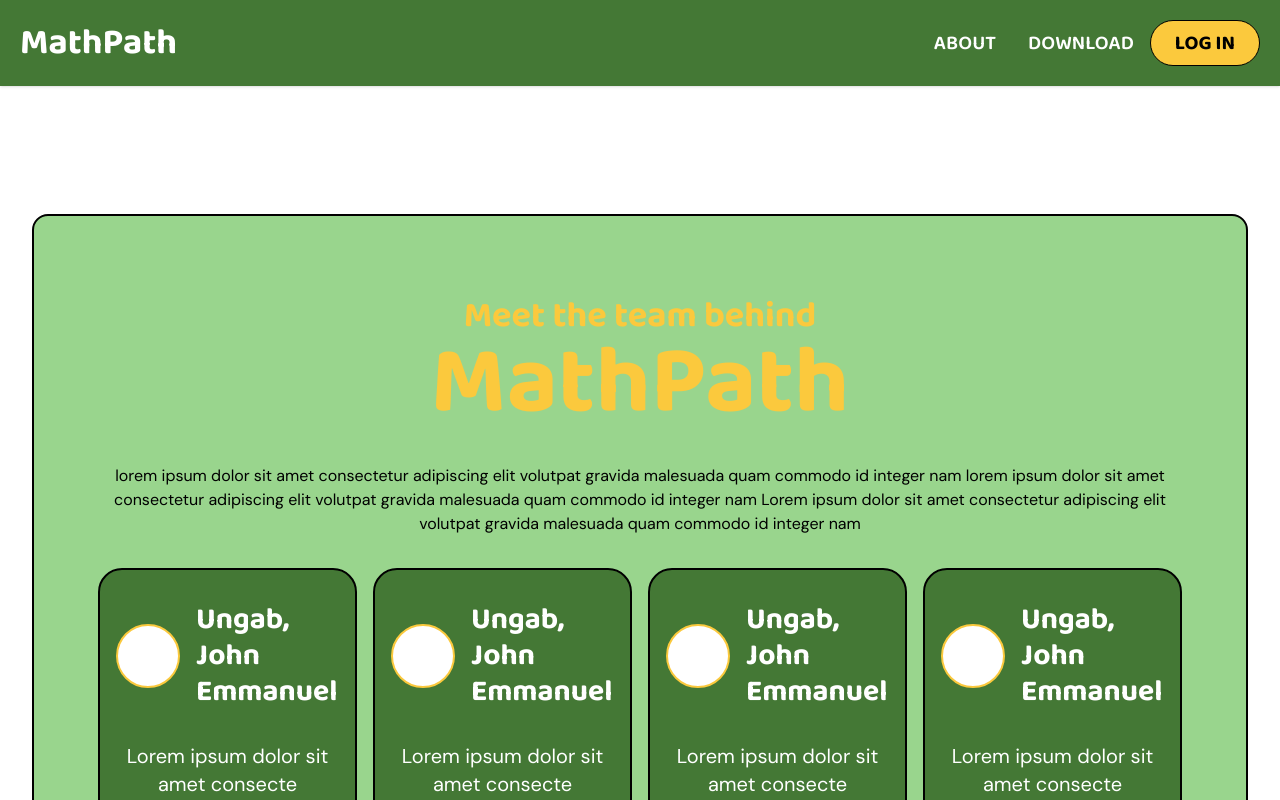
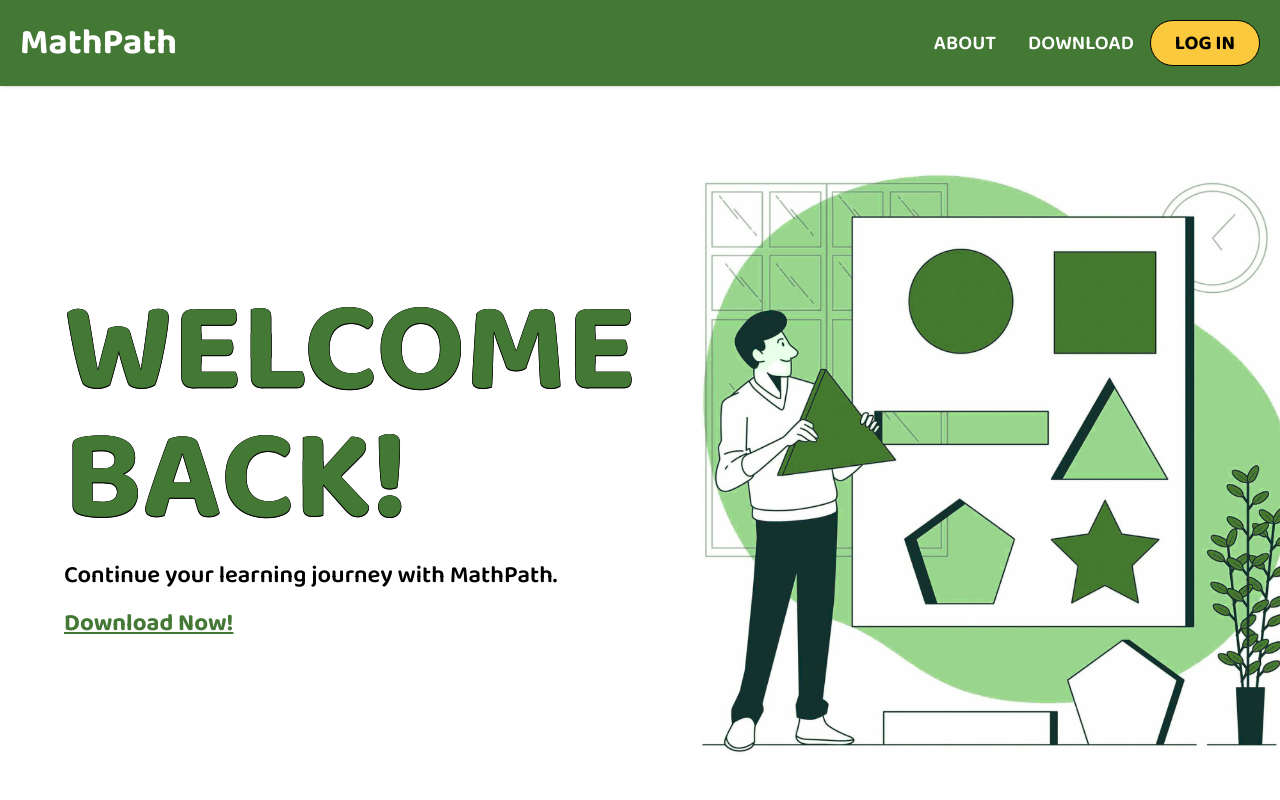
Before and after one commit to jeru7/MathPath-Web, a React (Vite) app: page / in a window 1280 px wide. Shown: the top 800 px of the page. Built offline with nearby package versions, Linux system fonts and the light colour scheme.

Commit message:
add: responsive hero, text outline

```diff
--- a/src/components/Nav.tsx
+++ b/src/components/Nav.tsx
@@ -6,7 +6,7 @@ export default function Nav(): ReactElement {
   const [isOpen, setIsOpen] = useState(false);
   return (
     <>
-      <nav className="font-baloo w-full bg-[var(--color-green-primary)] p-5 text-white shadow md:flex md:items-center md:justify-between">
+      <nav className="font-baloo fixed top-0 z-10 w-full bg-[var(--color-green-primary)] p-5 text-white shadow md:flex md:items-center md:justify-between">
         <div className="flex items-center justify-between">
           <span className="cursor-pointer text-4xl font-bold">MathPath</span>
           <span className="md:hidden" onClick={() => setIsOpen(!isOpen)}>
--- a/src/index.css
+++ b/src/index.css
@@ -22,6 +22,15 @@
   --color-darkest: #a45c11;
 }
 
+.font-outline {
+  text-shadow:
+    -0.5px -0.5px 0 black,
+     0.5px -0.5px 0 black,
+    -0.5px  0.5px 0 black,
+     0.5px  0.5px 0 black;
+}
+
+
 /* resets */
 *::before,
 *::after {
@@ -40,5 +49,5 @@ body {
 }
 
 html, body {
-  overflow: hidden;
+  overflow-x: hidden;
 }
--- a/src/pages/landing/Landing.tsx
+++ b/src/pages/landing/Landing.tsx
@@ -1,11 +1,19 @@
 import { type ReactElement } from "react";
 import About from "./About";
-// import landingArt from "../../assets/landingArt.png";
+import landingArt from "../../assets/landingArt.png";
 
 export default function Landing(): ReactElement {
   return (
     <>
-      <main className="">
+      <main className="flex h-screen items-center p-4 md:pl-16 lg:gap-8 lg:pb-0 lg:pr-0 lg:pt-32">
+        <div className="font-baloo flex w-full flex-col gap-4 text-center lg:w-auto lg:text-left">
+          <h3 className="font-outline  text-6xl font-bold text-[var(--color-green-primary)] md:text-8xl xl:text-9xl">WELCOME BACK!</h3>
+          <p className="text-2xl font-semibold">Continue your learning journey with MathPath.</p>
+          <p className=" text-2xl font-bold text-[var(--color-green-primary)] underline">Download Now!</p>
+        </div>
+        <div className="hidden lg:block">
+          <img src={landingArt}/>
+        </div>
       </main>
       <About />
     </>
```
